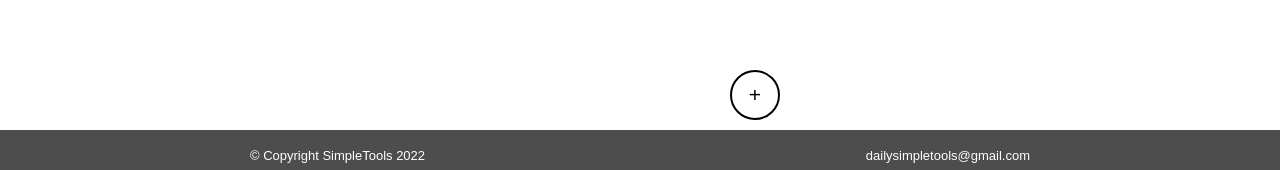
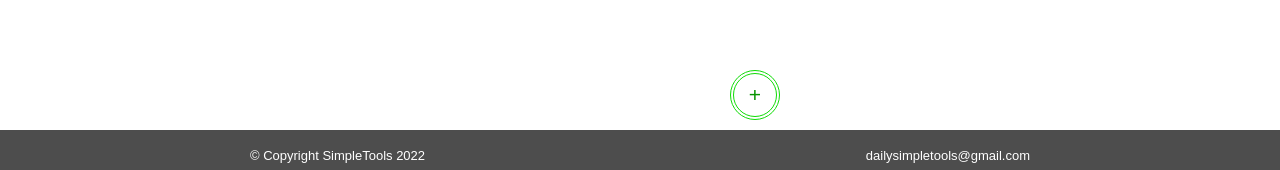
Before and after one commit to diego-nascimento91/personalfinance.dailysimpletools.com, a React (Create React App) app: page /home in a window 1280 px wide. Shown: the part 620-790 px from the top of the page. Built offline with nearby package versions, Linux system fonts and the light colour scheme; no server answers; the database is empty; sample sign-in values are in the browser's storage.

Commit message:
AddTransaction.module.scss: alterado estilização do botao +

```diff
--- a/src/components/AddTransaction/AddTransaction.module.scss
+++ b/src/components/AddTransaction/AddTransaction.module.scss
@@ -4,7 +4,7 @@
   bottom: 1rem;
   display: flex;
   justify-content: flex-end;
-  margin-top: -5rem;
+  margin-top: -4rem;
   position:-webkit-sticky;
   position: sticky;
 
@@ -16,8 +16,9 @@
 
   .addtransaction__button {
     background: white;
-    border: 0.25rem solid black;
+    border: 0.4rem double rgb(16, 220, 6);
     border-radius: 50%;
+    color: rgb(7, 148, 0);
     font-size: 150%;
     height: 5rem;
     padding: 0;
```
